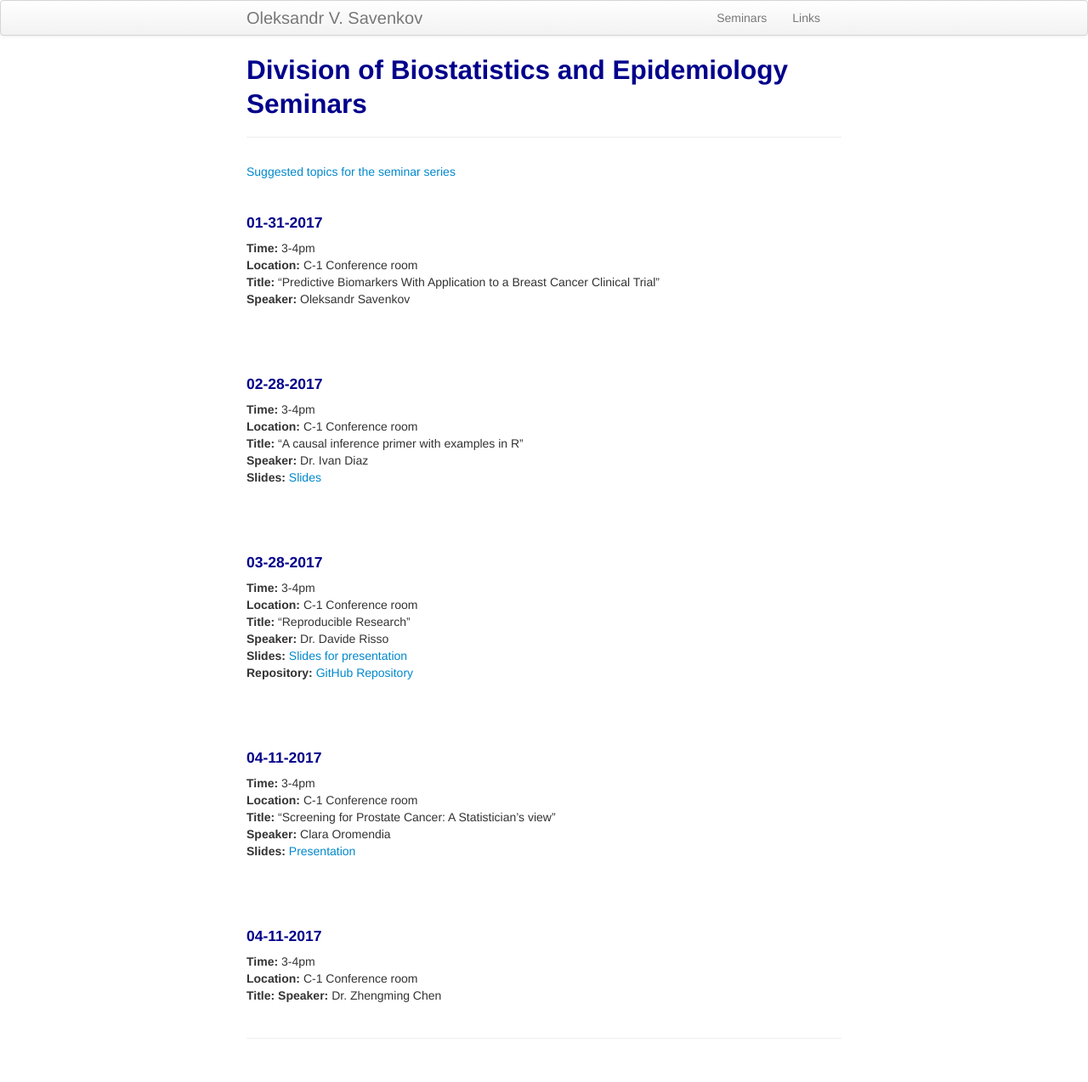
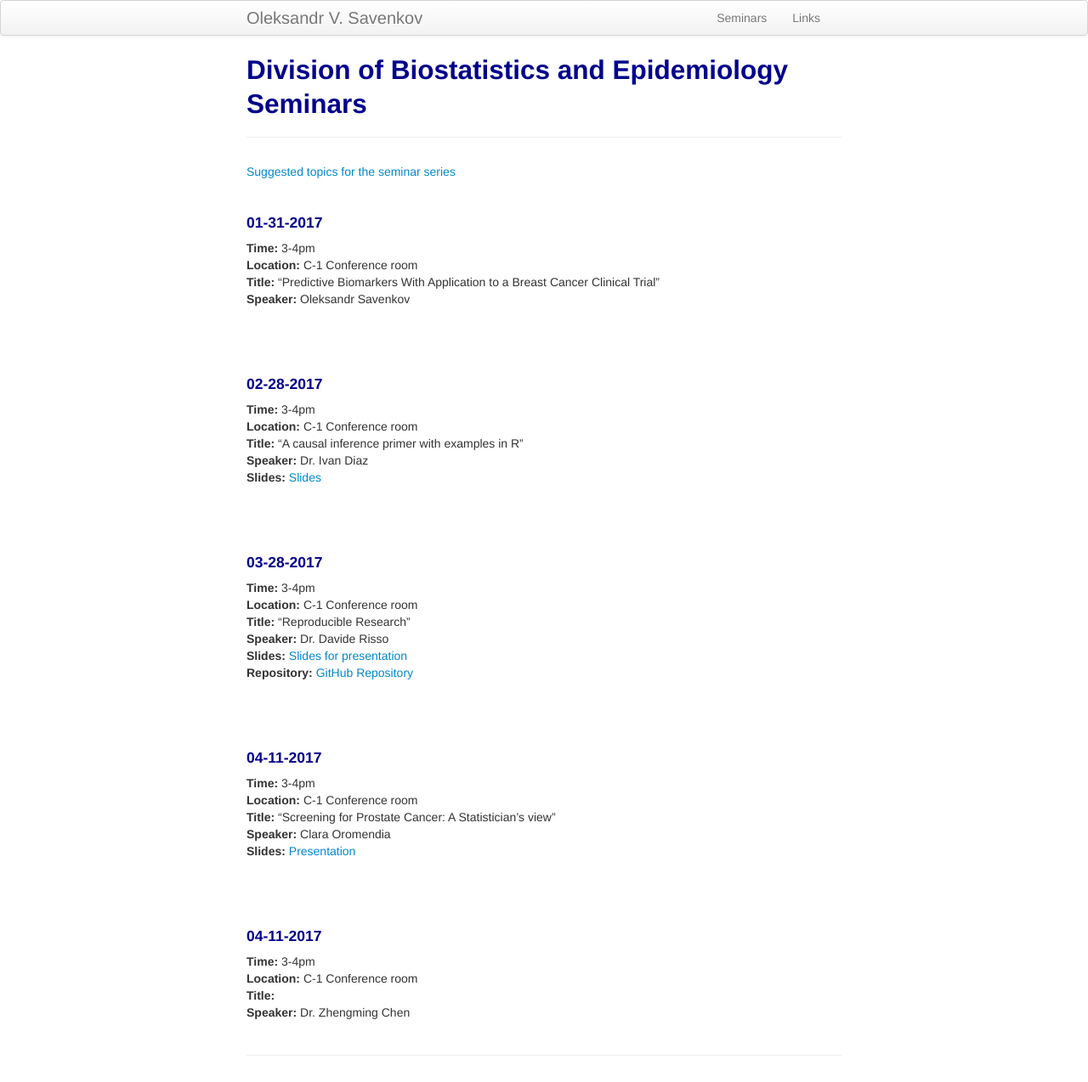
Before and after one commit to ovsavenkov/ovsavenkov.github.io, a Jekyll site: the page built from seminars.md, in a window 1280 px wide. Shown: the whole page at 85% size. Built offline with Jekyll 4.4.1, drawn with Linux system fonts in a browser that asks for light colours.

```diff
--- a/seminars.md
+++ b/seminars.md
@@ -56,5 +56,5 @@ description: Division of Biostatistics and Epidemiology Seminars
 #### 04-11-2017
 **Time:** 3-4pm \\
 **Location:** C-1 Conference room \\
-**Title:**
+**Title:**                        \\
 **Speaker:** Dr. Zhengming Chen
```
